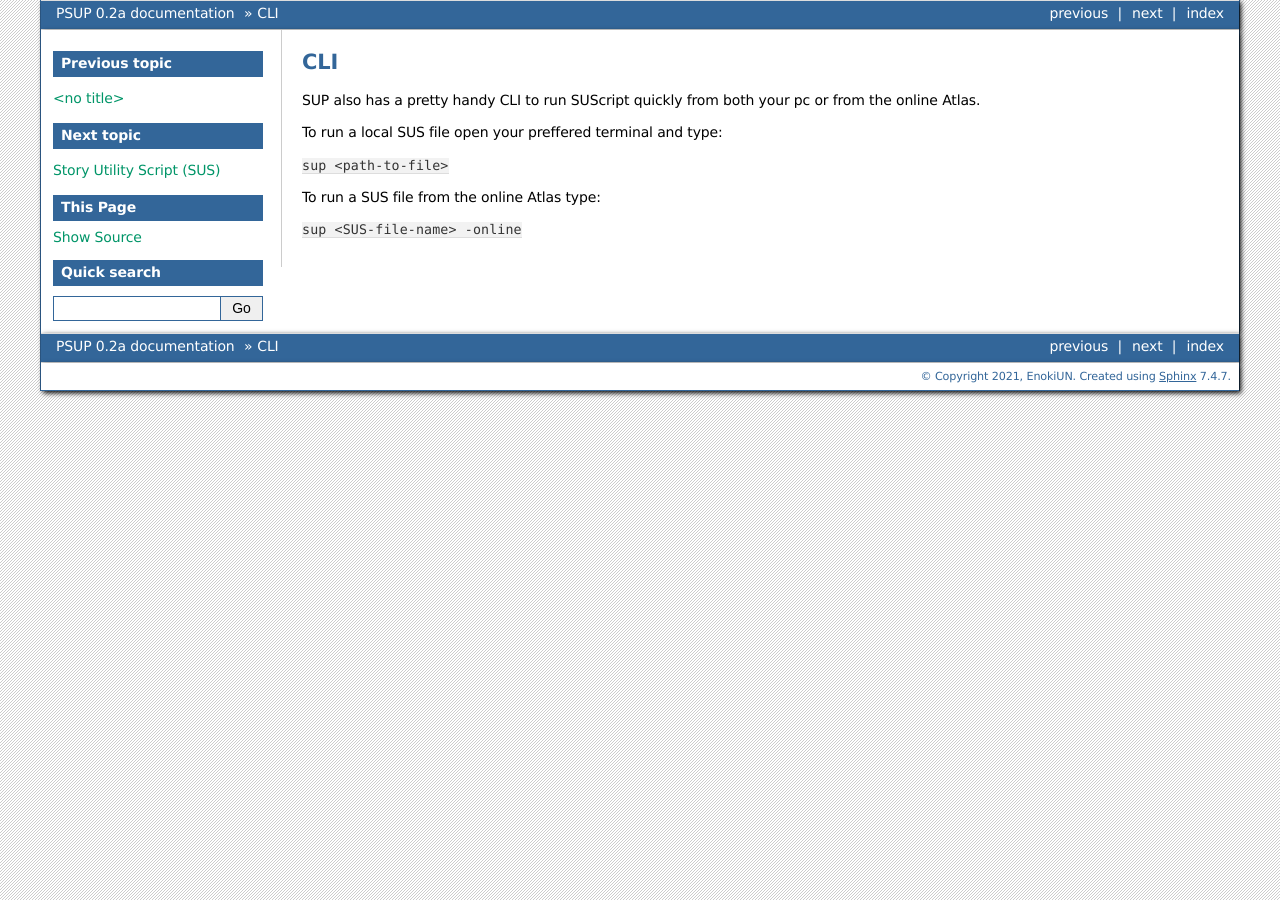
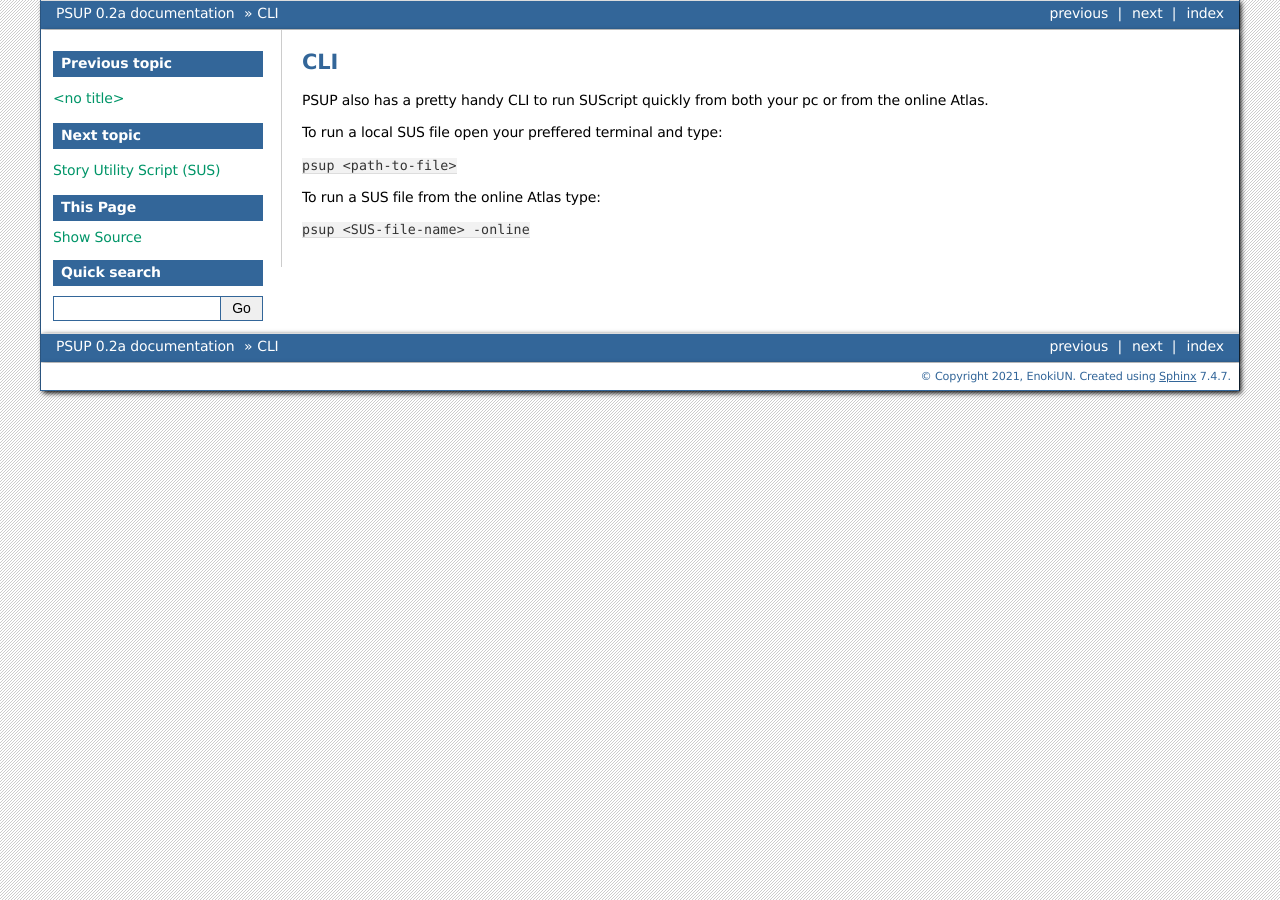
Before and after one commit to EnokiUN/psup, a Sphinx documentation site: the page built from docs/doccumentation/cli.rst, in a window 1280 px wide. Built offline with Sphinx 7.4.7, drawn with Linux system fonts in a browser that asks for light colours.

Commit message:
Update cli.rst

```diff
--- a/docs/doccumentation/cli.rst
+++ b/docs/doccumentation/cli.rst
@@ -1,12 +1,12 @@
 CLI
 ---
 
-SUP also has a pretty handy CLI to run SUScript quickly from both your pc or from the online Atlas.
+PSUP also has a pretty handy CLI to run SUScript quickly from both your pc or from the online Atlas.
 
 To run a local SUS file open your preffered terminal and type:
 
-``sup <path-to-file>``
+``psup <path-to-file>``
 
 To run a SUS file from the online Atlas type:
 
-``sup <SUS-file-name> -online``
+``psup <SUS-file-name> -online``
```
